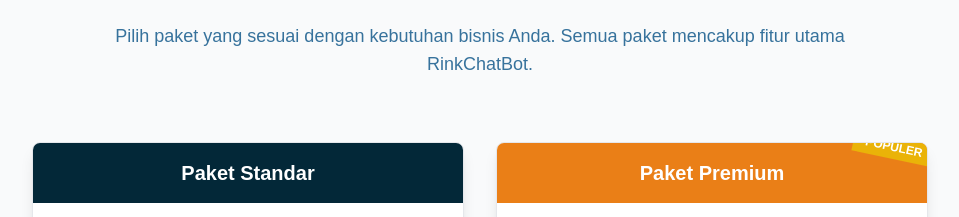
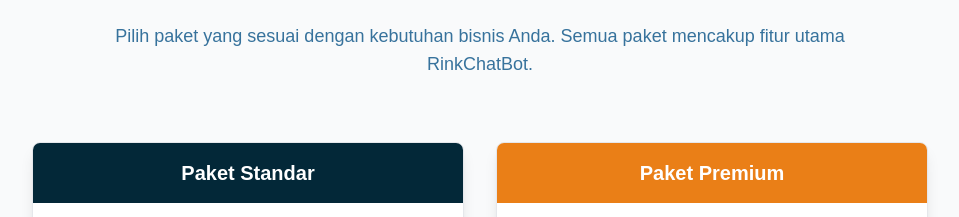
Before and after one commit to pldweb/rinkweb-studio, a React (Vite) app: page /chatbot in a window 1280 px wide. Shown: the part 1660-1877 px from the top of the page, without its empty margins (160-1119 px from the left). Built offline with nearby package versions, Linux system fonts and the light colour scheme; a web font is replaced by a local one.

Commit message:
update package

```diff
--- a/src/components/PricingChatBot.tsx
+++ b/src/components/PricingChatBot.tsx
@@ -67,9 +67,6 @@
 
           {/* Card 2 */}
           <div className="bg-white rounded-lg shadow-lg overflow-hidden border border-gray-200 hover:shadow-xl transition-shadow duration-300 relative">
-            <div className="absolute top-0 right-0 bg-yellow-500 text-white text-xs font-bold px-3 py-1 transform translate-x-2 -translate-y-2 rotate-12">
-              POPULER
-            </div>
             <div className="bg-primary text-white p-4 text-center">
               <h3 className="text-xl font-bold">Paket Premium</h3>
             </div>
```
